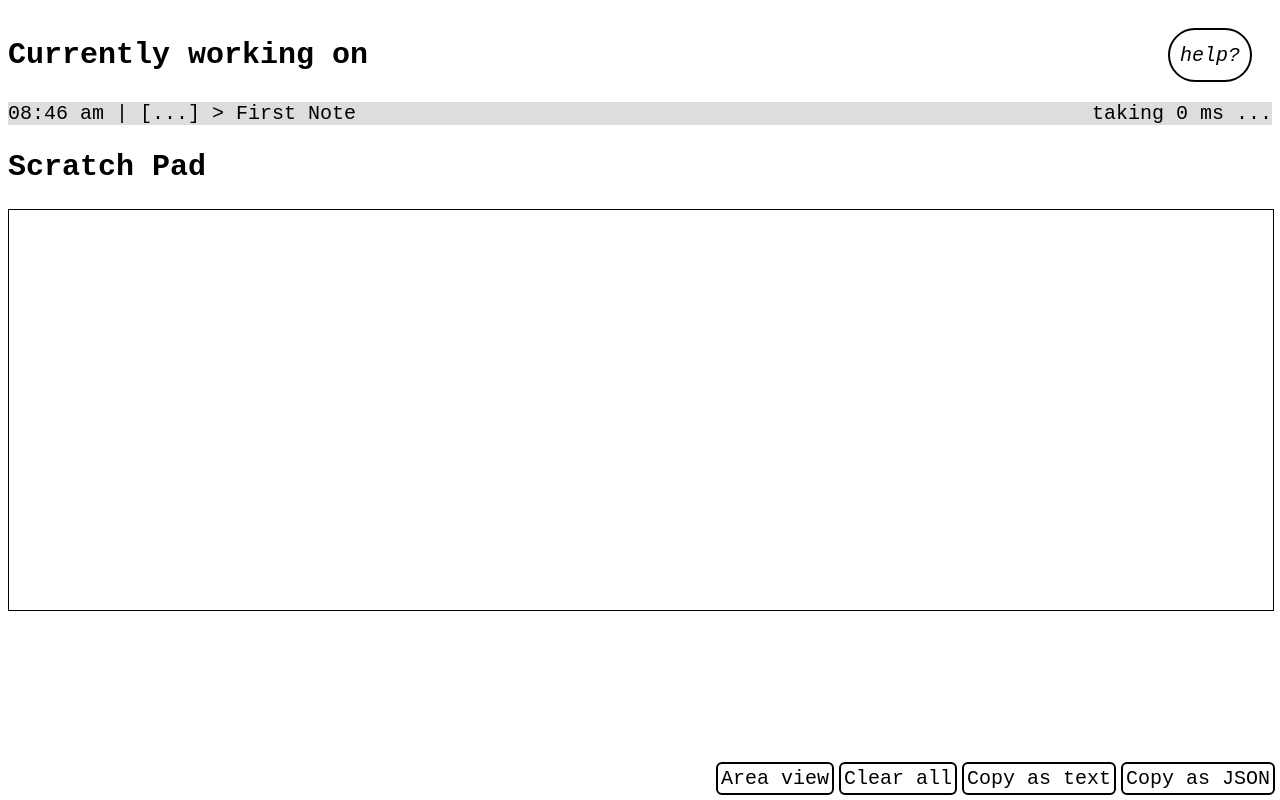
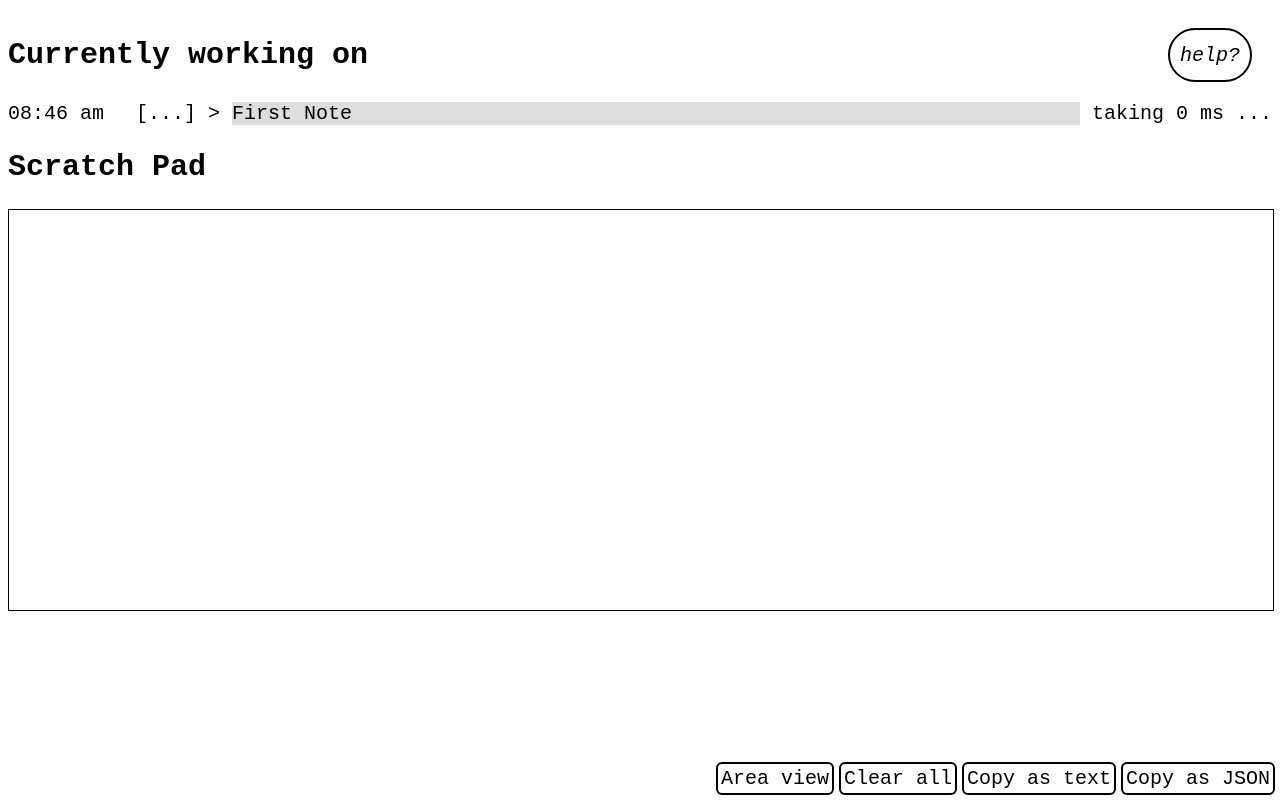
Before and after one commit to Tejas-H5/Working-on-Tree, a plain HTML site: page NoteTree.html in a window 1280 px wide. Drawn offline with Linux system fonts and the light colour scheme.

Commit message:
using different component structure for rows

```diff
--- a/main.js
+++ b/main.js
@@ -263,7 +263,7 @@ const deIndentNote = (state) => {
 
 const handleNoteInputKeyDown = (state, keyDownEvent) => {
     const key = keyDownEvent.key;
-    if (key === "Enter") {
+    if (key === "Enter" && !keyDownEvent.shiftKey) {
         return appendNoteOrMoveDown(state);
     }
 
@@ -321,10 +321,14 @@ const fixNoteTree = (state) => {
     // remove all empty notes that we aren't editing
     for (let i = 0; i < state.notes.length; i++) {
         const note = state.notes[i];
-        if (i !== state.currentNoteIndex && !note.text) {
+        if (i !== state.currentNoteIndex && !note.text.trim()) {
             state.notes.splice(i, 1);
             i--; // developers hate me because of this one simple trick
         }
+    }
+
+    if (state.currentNoteIndex >= state.notes.length) {
+        state.currentNoteIndex = state.notes.length - 1;
     }
 
     // It is assumed that the very last note that was made is what is being currently worked on.
@@ -361,16 +365,19 @@ const iterateParentNotes = (state, noteIndex, fn) => {
 }
 
 
-const getIndentStr = (note) => {
-    const { indent: repeats, openedAt } = note;
+const getTimeStr = (note) => {
+    const { openedAt } = note;
 
     const date = new Date(openedAt);
     const hours = date.getHours();
     const minutes = date.getMinutes();
-    return (
-        `${pad2(((hours - 1) % 12) + 1)}:${pad2(minutes)} ${hours < 12 ? "am" : "pm"} |` +
-        "     ".repeat(repeats)
-    );
+
+    return `${pad2(((hours - 1) % 12) + 1)}:${pad2(minutes)} ${hours < 12 ? "am" : "pm"}`;
+}
+
+const getIndentStr = (note) => {
+    const { indent: repeats } = note;
+    return "     ".repeat(repeats);
 };
 
 
@@ -407,7 +414,7 @@ const getFirstPartOfRow = (state, i, isSelected) => {
 
     const dashChar = isSelected ? ">" : "-"
 
-    return `${getRowIndentPrefix(state, i)} ${dashChar} ${note.text || " "}`;
+    return `${getTimeStr(note)} | ${getRowIndentPrefix(state, i)} ${dashChar} ${note.text || " "}`;
 };
 
 const exportAsText = (state) => {
@@ -555,7 +562,7 @@ const RectView = () => {
 }
 
 const ScratchPad = () => {
-    const [textInput] = htmlf(`<textarea></textarea>`);
+    const [textInput] = htmlf(`<textarea class="scratch-pad"></textarea>`);
 
     const args = {};
 
@@ -596,51 +603,31 @@ const ScratchPad = () => {
     };
 };
 
-const NoteRowView = () => {
-    const [showRoot, [
-        [showText], [showTime]
-    ]] = htmlf(
-        `<div class="row">%c%c</div>`,
-        htmlf(`<div class="pre-wrap flex-1"></div>`),
+const TextArea = () => {
+    const [root] = htmlf(`<textarea class="flex-1"></textarea>`);
+
+    // https://stackoverflow.com/questions/2803880/is-there-a-way-to-get-a-textarea-to-stretch-to-fit-its-content-without-using-php
+    eventListener(root, "input", () => {
+        root.el.style.height = "";
+        root.el.style.height = root.el.scrollHeight + "px";
+    })
+    return root;
+}
+
+const NoteRowText = () => {
+    const [cell, [
+        [indent],
+        [whenNotEditing],
+        [whenEditing]
+    ]] = htmlf(`<div class="pre-wrap flex-1" style="padding-left: 20px;"><div class="row v-align-bottom">%c%c%c</div></div>`,
         htmlf(`<div class="pre-wrap"></div>`),
+        htmlf(`<div class="pre-wrap"></div>`),
+        htmlf(`<input class="flex-1" style="background-color: #DDD"></input>`)
     );
 
-    const component = {
-        el: showRoot.el,
-        rerender: function (args, noteIndex) {
-            const { state } = args;
-            const note = state.notes[noteIndex];
-            const firstPart = getFirstPartOfRow(state, noteIndex, note.isSelected);
-            const timingText = getSecondPartOfRow(state, noteIndex);
-            const secondPart = timingText;
-            // const isHighlighted = note.isSelected || ;
+    let args = {};
 
-            this.el.style.color = note.isSelected ? "black" :
-                (!note.isDone ? "red" : "gray");
-            setTextContent(showText, firstPart);
-            setTextContent(showTime, secondPart);
-        }
-    }
-
-    return component;
-}
-
-const NoteRowEdit = () => {
-    const [inputRoot, [
-        [inputStatus],[input],[inputTimings]
-    ]] = htmlf(
-        `<div class="row" style="background-color:#DDD">
-            %c
-            <div class="flex-1">%c</div>
-            %c
-        </div>`,
-        htmlf(`<div class="pre-wrap"></div>`),
-        htmlf(`<input class="w-100"></input>`),
-        htmlf(`<div class="pre-wrap"></div>`)
-    )
-
-    let args = {};
-    eventListener(input, "input", () => {
+    eventListener(whenEditing, "input", () => {
         if (!args.val) return;
 
         const { state } = args.val;
@@ -648,63 +635,17 @@ const NoteRowEdit = () => {
 
         const note = state.notes[noteIndex];
         if (note.text === "" &&
-            !!input.el.value &&
+            !!whenEditing.el.value &&
             noteIndex === state.notes.length - 1 // only allow the final note to be 'restarted'
         ) {
             // refresh this timestamp if the note was empty before
             note.openedAt = getTimestamp(new Date());
         }
 
-        note.text = input.el.value;
+        note.text = whenEditing.el.value;
     });
 
-    const component = {
-        el: inputRoot.el,
-        onKeyDown: (fn) => eventListener(input, "keydown", fn),
-        rerender: function (argsIn, noteIndex) {
-            args.val = argsIn;
-            args.noteIndex = noteIndex;
-
-            const { state, shouldScroll } = argsIn;
-
-            const note = state.notes[noteIndex];
-            input.el.value = note.text;
-
-            setTextContent(inputStatus, `${getRowIndentPrefix(state, noteIndex)} > `);
-            setTextContent(inputTimings, getSecondPartOfRow(state, noteIndex));
-
-            setTimeout(() => {
-                input.el.focus({ preventScroll : true });
-
-                if (shouldScroll) {
-                    const wantedY = input.el.getBoundingClientRect().height * noteIndex;
-
-                    window.scrollTo({
-                        left: 0,
-                        top: wantedY - window.innerHeight / 2,
-                        behavior: "instant"
-                    });
-                }
-            }, 1);
-        }
-    };
-    return component;
-}
-
-
-const NoteRowInput = () => {
-    const [root, [showRoot, inputRoot]] = htmlf(
-        `<div>%c%c</div>`, NoteRowView(), NoteRowEdit()
-    );
-
-    const args = {};
-    eventListener(root, "click", () => {
-        const { state, rerenderApp } = args.val;
-        state.currentNoteIndex = args.noteIndex;
-        rerenderApp();
-    });
-
-    inputRoot.onKeyDown((e) => {
+    eventListener(whenEditing, "keydown", (e) => {
         const { state, rerenderApp, debouncedSave } = args.val;
 
         if (handleNoteInputKeyDown(state, e)) {
@@ -716,30 +657,124 @@ const NoteRowInput = () => {
     });
 
     return {
+        el: cell.el,
+        setColor: function(col) {
+            this.el.style.color = col;
+        },
+        rerender: function(argsIn, noteIndex) {
+            args.val = argsIn;
+            args.noteIndex = noteIndex;
+
+            const { state, rerenderApp, shouldScroll } = args.val;
+            const note = state.notes[noteIndex];
+
+            const dashChar = note.isSelected ? ">" : "-"
+            setTextContent(indent, `${getIndentStr(note)} ${getNoteStateString(note)} ${dashChar} `);
+
+            const isEditing = state.currentNoteIndex === noteIndex;
+            setVisible(whenEditing, isEditing);
+            setVisible(whenNotEditing, !isEditing);
+            if (isEditing) {
+                setInputValue(whenEditing, state.notes[noteIndex].text);
+
+                setTimeout(() => {
+                    whenEditing.el.focus({ preventScroll : true });
+
+                    if (shouldScroll) {
+                        const wantedY = whenEditing.el.getBoundingClientRect().height * noteIndex;
+
+                        window.scrollTo({
+                            left: 0,
+                            top: wantedY - window.innerHeight / 2,
+                            behavior: "instant"
+                        });
+                    }
+                }, 1);
+            } else {
+                setTextContent(whenNotEditing, state.notes[noteIndex].text);
+            }
+        }
+    }
+}
+
+const NoteRowTimestamp = () => {
+    // const [root] = htmlf(`<div class="pre-wrap table-cell-min v-align-bottom"></div>`);
+    const [root] = htmlf(`<div class="pre-wrap"></div>`);
+
+    return {
+        el: root.el,
+        setColor: function(col) {
+            this.el.style.color = col;
+        },
+        rerender: function(argsIn, noteIndex) {
+            const { state } = argsIn;
+            setTextContent(root, getTimeStr(state.notes[noteIndex]));
+        }
+    }
+}
+
+const NoteRowStatistic = () => {
+    // const [root] = htmlf(`<div class="text-align-right pre-wrap table-cell-min v-align-bottom"></div>`);
+    const [root] = htmlf(`<div class="text-align-right pre-wrap"></div>`);
+
+    return {
+        el: root.el,
+        setColor: function(col) {
+            this.el.style.color = col;
+        },
+        rerender: function(argsIn, noteIndex) {
+            const { state } = argsIn;
+            ;
+
+            setTextContent(root, getSecondPartOfRow(state, noteIndex));
+        }
+    }
+}
+
+const NoteRowInput = () => {
+    const [root, [
+        timestamp,
+        text,
+        statistic
+    ]] = htmlf(
+        `<div class="row">%c%c%c</div>`,
+        NoteRowTimestamp(),
+        NoteRowText(),
+        NoteRowStatistic()
+    );
+
+    const args = {};
+    eventListener(root, "click", () => {
+        const { state, rerenderApp } = args.val;
+        state.currentNoteIndex = args.noteIndex;
+        rerenderApp();
+    });
+
+    return {
         el: root.el,
         rerender: (argsIn,  noteIndex) => {
             args.val = argsIn;
             args.noteIndex = noteIndex;
 
-            const { state } = args.val;
+            const { state } = argsIn;
             const note = state.notes[noteIndex];
-            const isEditing = state.currentNoteIndex === noteIndex;
+            const textColor = note.isSelected ? "black" :
+                (!note.isDone ? "red" : "gray");
 
-            setVisible(inputRoot, isEditing);
-            setVisible(showRoot, !isEditing);
+            timestamp.setColor(textColor);
+            text.setColor(textColor);
+            statistic.setColor(textColor);
 
-            if (isEditing) {
-                inputRoot.rerender(argsIn, noteIndex);
-            } else {
-                showRoot.rerender(argsIn, noteIndex);
-            }
+            timestamp.rerender(argsIn, noteIndex);
+            text.rerender(argsIn, noteIndex);
+            statistic.rerender(argsIn, noteIndex);
         }
     };
 };
 
 const NotesList = () => {
     let pool = [];
-    const [ root ] = htmlf("<div></div>");
+    const [root] = htmlf(`<div class="w-100"></div>`);
 
     return {
         el: root.el,
@@ -760,7 +795,7 @@ const Button = (text, fn) => {
     return btn;
 }
 
-const App = (mountPoint) => {
+const App = () => {
     const [appRoot, [[
         [rectViewRoot, [rectView]],
         [_0, [
@@ -857,9 +892,6 @@ const App = (mountPoint) => {
             ),
         ]
     );
-    mountPoint.appendChild(appRoot.el);
-    const parent = appRoot.el;
-    const app = parent;
 
     let state = loadState();
 
@@ -949,8 +981,13 @@ const App = (mountPoint) => {
         }
     };
 
-    appendChild({ el: mountPoint }, appComponent);
-    appComponent.rerender();
+    return appComponent;
 };
 
-App(document.getElementById("app"));
+const root = {
+    el: document.getElementById("app")
+};
+
+const app = App();
+appendChild(root, app);
+app.rerender();
--- a/printfFramework.js
+++ b/printfFramework.js
@@ -1,4 +1,12 @@
-const assert = (trueVal, msg) => {if (!trueVal) { throw new Error(msg); } };
+const assert = (trueVal, ...msg) => {
+    if (!trueVal) {
+        console.error(...msg);
+        throw new Error("assertion failed!");
+    }
+};
+const assertEqual = (a, b, ...msg) => {
+    assert(a === b, `${a} !== ${b}, fucking hell` ,...msg)
+}
 const unreachable = () => assert(false, "Unreachable code was reached!");
 
 // https://stackoverflow.com/questions/10730309/find-all-text-nodes-in-html-page
@@ -10,15 +18,22 @@ const __textNodesUnder = (el) => {
     return a;
 }
 
+const getCreateElement = (html) => {
+    return document.createElement("div");
+}
 
+// It doesn't work with tables.
+// I haven't tried it, but it probably doesn't work with list items either
 /** @returns { HTMLElement } */
 const __createHtmlElement = (html) => {
-    let dst = document.createElement("div");
-    dst.innerHTML = html.trim();
+    html = html.trim();
+    const createEl = getCreateElement(html);
 
-    assert(dst.childNodes.length === 1, "print html must only have 1 root node");
+    createEl.innerHTML = html;
 
-    return dst.childNodes[0];
+    assert(createEl.childNodes.length === 1, `print html must exactly have 1 root node - "${html}"`, createEl.childNodes);
+
+    return createEl.childNodes[0];
 }
 
 const __textAt = (str, pos, comparison) => {
@@ -74,7 +89,7 @@ const htmlf_internal = (html, ...args) => {
                 throw new Error(`invalid formatting directive - %${formattingDirective || "<end of string>"}`);
             }
 
-            assert(currentArgIdx < args.length, "Too few format args provided to printf - " + `${args}`);
+            assert(currentArgIdx < args.length, "Too few format args provided to htmlf - " + `${args}`);
 
             let arg = args[currentArgIdx];
 
@@ -127,10 +142,14 @@ const htmlf_internal = (html, ...args) => {
 
 /**
  * Place components in a html tree with surgical precision using printf-like semantics.
+ * Just stay away from anything table related, and you should be good.
+ *
  * %c -> inserts a component or a string.
  *      A component is any object with the shape { el: HTMLNode }.
  *      Arrays like [ { el: HTMLNode }] will also get unwrapped 1 level, because we often want to feed the result of htmlf back into itself.
+ *
  * %a -> inserts an array of components
+ *
  * %r -> inserts a raw html dom node
  *
  *
@@ -145,6 +164,8 @@ const htmlf_internal = (html, ...args) => {
  * const [root, [bold]] = htmlf("<div>Hello, %c</div>", htmlf("<b>%s</b>", userInput));
  * // this won't work, because %s is inside a tag.
  * const [root] = htmlf(`<div style="color:%s">hello</div>`, userInputtedColor)
+ *
+ * @returns {[{ el: HTMLElement }, [args]]}
  *  */
 const htmlf = (html, ...args) => {
     return htmlf_internal(html, ...args);
@@ -219,8 +240,9 @@ const resizeComponentPool = (root, compPool, newLength, createFn) => {
     }
 }
 
-const eventListener = (mountPoint, event, fn) => {
-    mountPoint.el.addEventListener(event, fn);
+const eventListener = (component, event, fn) => {
+    __assertIsComponent(component);
+    component.el.addEventListener(event, fn);
 }
 
 const setTextContent = (component, text) => {
@@ -228,3 +250,9 @@ const setTextContent = (component, text) => {
         component.el.textContent = text;    // a huge performance speedup!
     }
 }
+
+const setInputValue = (component, text) => {
+    if (component.el.value !== text) {
+        component.el.value = text;    // a huge performance speedup ? not sure here actually
+    }
+}
--- a/styles.css
+++ b/styles.css
@@ -27,8 +27,16 @@ input {
     white-space: pre-wrap;
 }
 
-.center {
+.text-align-center {
     text-align: center;
+}
+
+.text-align-right {
+    text-align: right;
+}
+
+.text-align-left {
+    text-align: left;
 }
 
 div {
@@ -48,6 +56,9 @@ textarea {
 
     font-family: monospace;
     white-space: pre-wrap;
+}
+
+.scratch-pad {
     border: 1px black solid;
     width: 100%;
     height: 400px;
@@ -127,3 +138,24 @@ button:active {
 .text-align-center {
     text-align: center;
 }
+
+.table {
+    display: table;
+}
+
+.table > * {
+    display: table-row;
+}
+
+.table > * > * {
+    display: table-cell;
+}
+
+.table-cell-min {
+    width: 1%;
+    white-space: nowrap;
+}
+
+.v-align-bottom {
+    vertical-align: bottom;
+}
```
